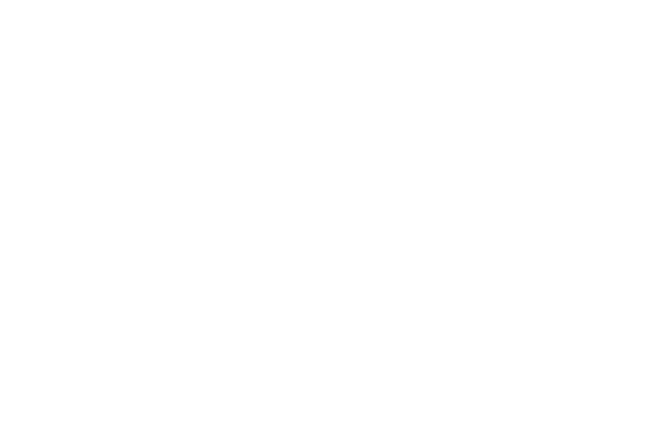
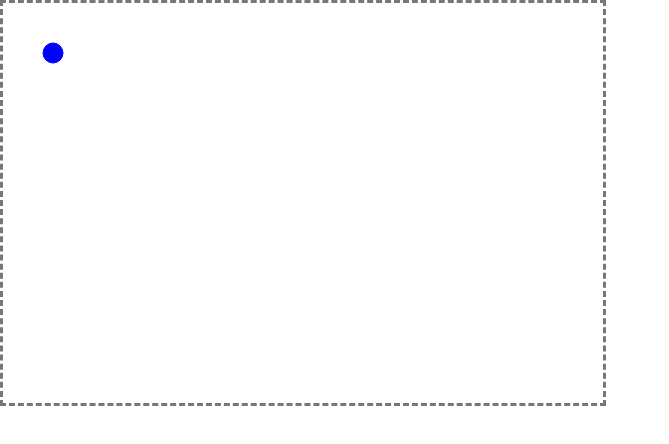
Before and after one commit to Gwenael-Petit/growit.io, a website built with webpack: page index.html in a window 1280 px wide. Shown: the whole page, without its empty margins (0-669 px from the left). Built offline with nearby package versions, Linux system fonts and the light colour scheme; files whose address does not match are found by name.

Commit message:
canvas + rond

```diff
--- /dev/null
+++ b/css/main.css
@@ -0,0 +1,9 @@
+canvas {
+    background-color: white;
+    border: 3px dashed #777;
+    /*width: 100%;
+ 	height: 100%;
+    position: absolute;
+    top: 0;
+    left: 0;*/
+}
--- a/index.html
+++ b/index.html
@@ -11,10 +11,11 @@
 		integrity="sha384-GLhlTQ8iRABdZLl6O3oVMWSktQOp6b7In1Zl3/Jr59b6EGGoI1aFkw7cmDA6j6gD" crossorigin="anonymous">
 	<link rel="stylesheet" href="css/main.css" />
 
+	<script src="build/main.bundle.js" defer></script>
 </head>
 
 <body>
-
+	<canvas class="gameCanvas" width="600" height="400"></canvas>
 </body>
 
 </html>
--- a/src/main.js
+++ b/src/main.js
@@ -1 +1,29 @@
-console.log('coucou');
+const canvas = document.querySelector('.gameCanvas'),
+	context = canvas.getContext('2d');
+
+/*function resampleCanvas() {
+	canvas.width = canvas.clientWidth;
+	canvas.height = canvas.clientHeight;
+}
+
+const canvasResizeObserver = new ResizeObserver(() => resampleCanvas());
+canvasResizeObserver.observe(canvas);*/
+
+console.log(canvas.clientWidth);
+console.log(canvas.width);
+
+let x = 50,
+	y = 50;
+
+render();
+
+function render() {
+	context.clearRect(0, 0, canvas.width, canvas.height);
+	context.beginPath();
+	context.moveTo(x, y);
+	context.strokeStyle = 'blue';
+	context.fillStyle = 'blue';
+	context.arc(x, y, 10, 0, 2 * Math.PI, false);
+	context.fill();
+	context.stroke();
+}
```
